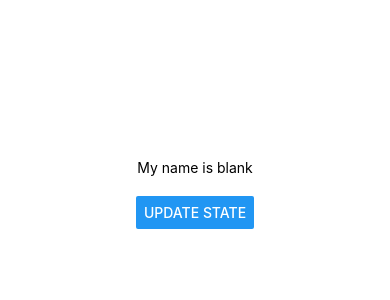
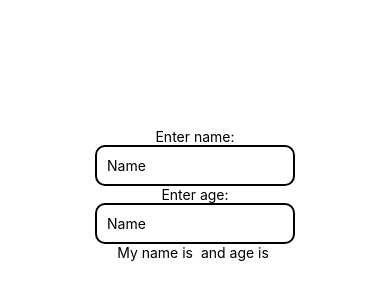
Before and after one commit to Ciamuthama/firstapp, a React Native app: screen / in a window 390 px wide. Shown: the part 228-528 px from the top of the page. Built offline with nearby package versions, Linux system fonts and the light colour scheme.

Commit message:
TextInputs and change in state

```diff
--- a/App.js
+++ b/App.js
@@ -1,9 +1,10 @@
 import React, {useState} from 'react'
-import { Button, StyleSheet, Text, View } from 'react-native';
+import { Button, StyleSheet, Text, TextInput, View } from 'react-native';
 
 export default function App() {
 
-  const[name,setName]= useState('blank')
+  const [name, setName] = useState('')
+  const [age, setAge] = useState('')
 
   const clickHandler = () => {
     setName('new name')
@@ -11,10 +12,13 @@ export default function App() {
 
   return (
     <View style={styles.container}>
-      <Text>My name is {name}</Text>
-      <View style={styles.buttonContainer}>
-        <Button title='update state' onPress={clickHandler}/>
-      </View>
+      <Text>Enter name:</Text>
+      <TextInput style={styles.input} placeholder='Name' onChangeText={(e) => setName(e)} />
+
+
+      <Text>Enter age:</Text>
+      <TextInput keyboardType='numeric' style={ styles.input} placeholder='Name' onChangeText={(e)=> setAge(e)}/>
+      <Text>My name is {name} and age is {age}</Text>
     </View>
   );
 }
@@ -28,6 +32,14 @@ const styles = StyleSheet.create({
   },
   buttonContainer: {
     marginTop: 20,
+  },
+
+  input: {
+    borderWidth: 2,
+    padding: 10,
+    backgroundColor: '#fff',
+    borderRadius: 10,
+    width: 200,
   }
 
 });
```
